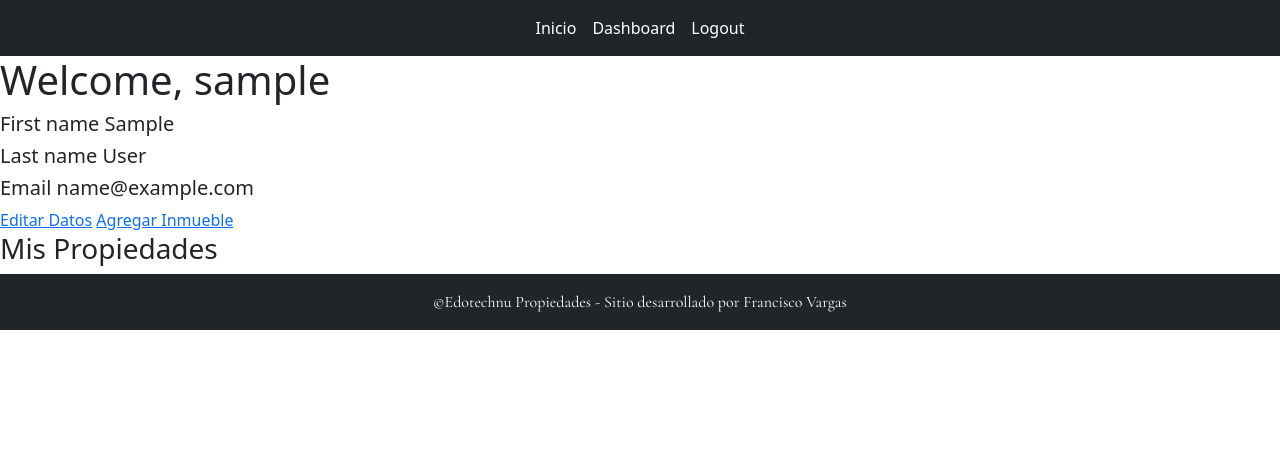
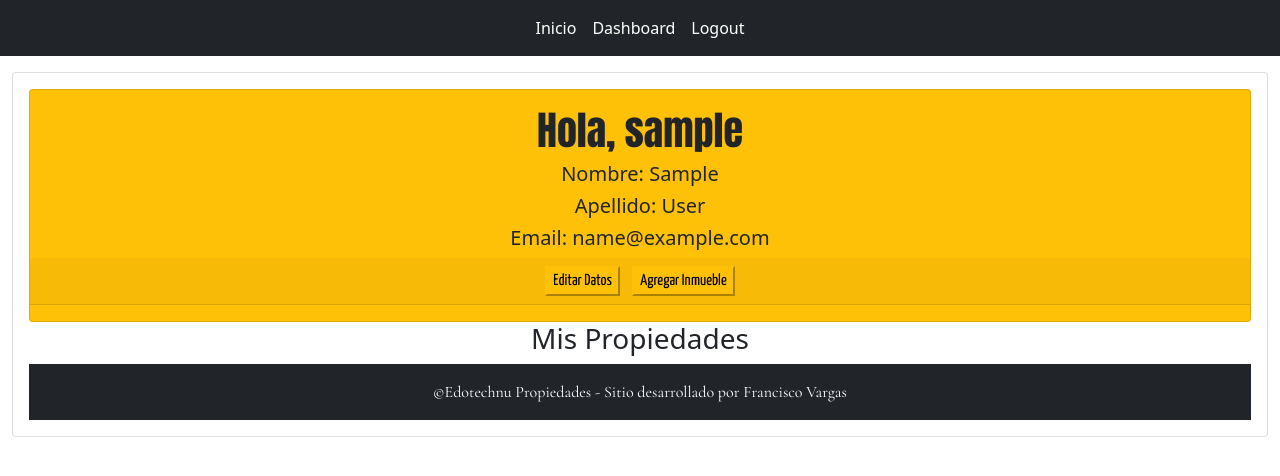
Before and after one commit to spy0x/modulo7, a Django app: page /dashboard/ in a window 1280 px wide. Shown: the top 476 px of the page. Run offline with Django 4.2, Linux system fonts and the light colour scheme; a user stored in the database is signed in; tables that the repository leaves empty hold one stand-in row (values such as "Sample post"); parts of the project's set-up code (start-up, migrations or seed data) failed here and were passed over; some libraries are stand-ins or nearby versions.

Commit message:
making design dashboard. missing create inmueble form page!

```diff
--- a/web/templates/dashboard.html
+++ b/web/templates/dashboard.html
@@ -1,12 +1,19 @@
 {% extends 'index.html' %}
 
 {% block content %}
-    <h1>Welcome, {{ user.username }}</h1>
-    <h5>First name {{ user.first_name }}</h5>
-    <h5>Last name {{ user.last_name }}</h5>
-    <h5>Email {{ user.email }}</h5>
-    <a href="{% url 'change_profile' %}">Editar Datos</a>
-    <a href="{% url 'new_inmueble' %}">Agregar Inmueble</a>
+<div class="container-fluid text-center py-3">
+    <div class="d-block justify-content-center">
+        <div class="card p-3">
+            <div class="card bg-warning py-3">
+                <h1 class="title-header">Hola, {{ user.username }}</h1>
+                <h5>Nombre: {{ user.first_name }}</h5>
+                <h5>Apellido: {{ user.last_name }}</h5>
+                <h5>Email: {{ user.email }}</h5>
+                <div class="card-header">
+                    <a href="{% url 'change_profile' %}"><button class="btn-warning title-body mx-1">Editar Datos</button></a>
+                    <a href="{% url 'new_inmueble' %}"><button class="btn-warning title-body mx-1">Agregar Inmueble</button></a>
+                </div>
+            </div>
             <h3>Mis Propiedades</h3>
             {% for inmueble in inmuebles_arrendador %}
             <tr>
@@ -16,5 +23,8 @@
                     <a href="/delete_inmueble?id={{ inmueble.id }}">Borrar</a>
                 </td>
             </tr>
+        </div>
+    </div>
+</div>
     {% endfor %}
 {% endblock %}
--- a/web/templates/index.html
+++ b/web/templates/index.html
@@ -36,7 +36,7 @@
     <div class="container-fluid text-center p-3">
         <div class="d-block justify-content-center">
             <div class="card p-3">
-                <h1 class="title-header">Bienvenido</h1>
+                <h1 class="title-header mb-3">Bienvenido</h1>
                 {% if user.is_authenticated %}
                 <a href="{% url 'logout' %}">Logout</a>
 
```
Lines whose indentation alone changed are shown as unchanged.
